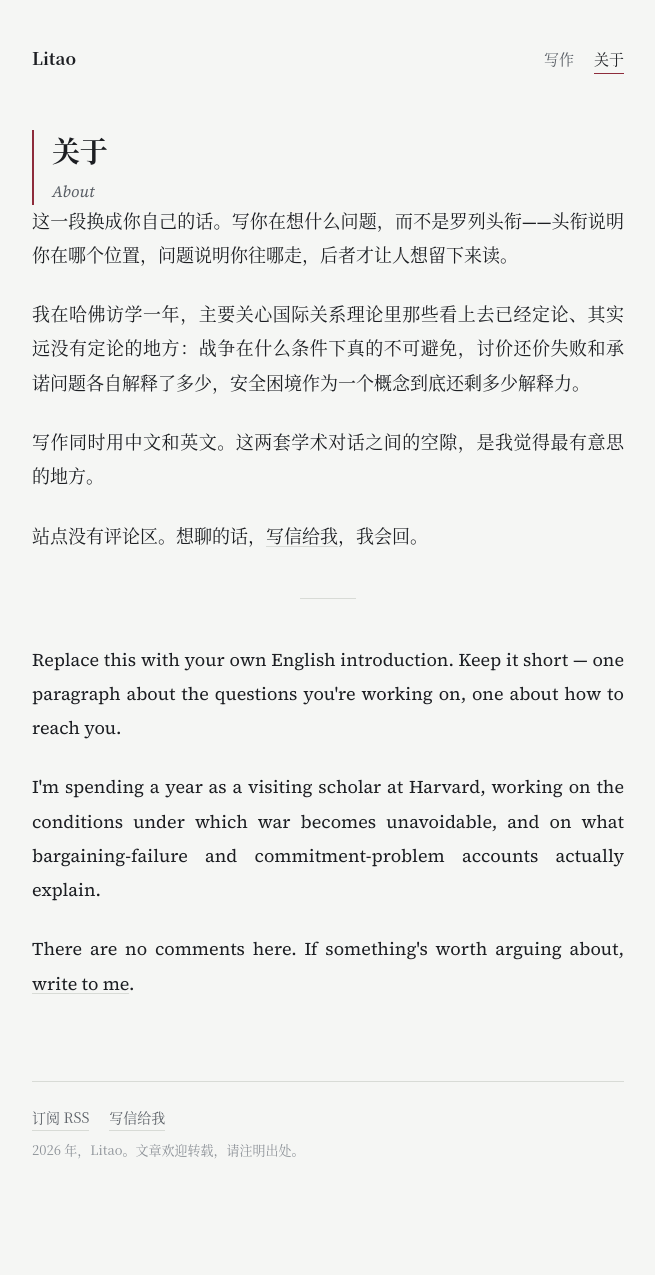
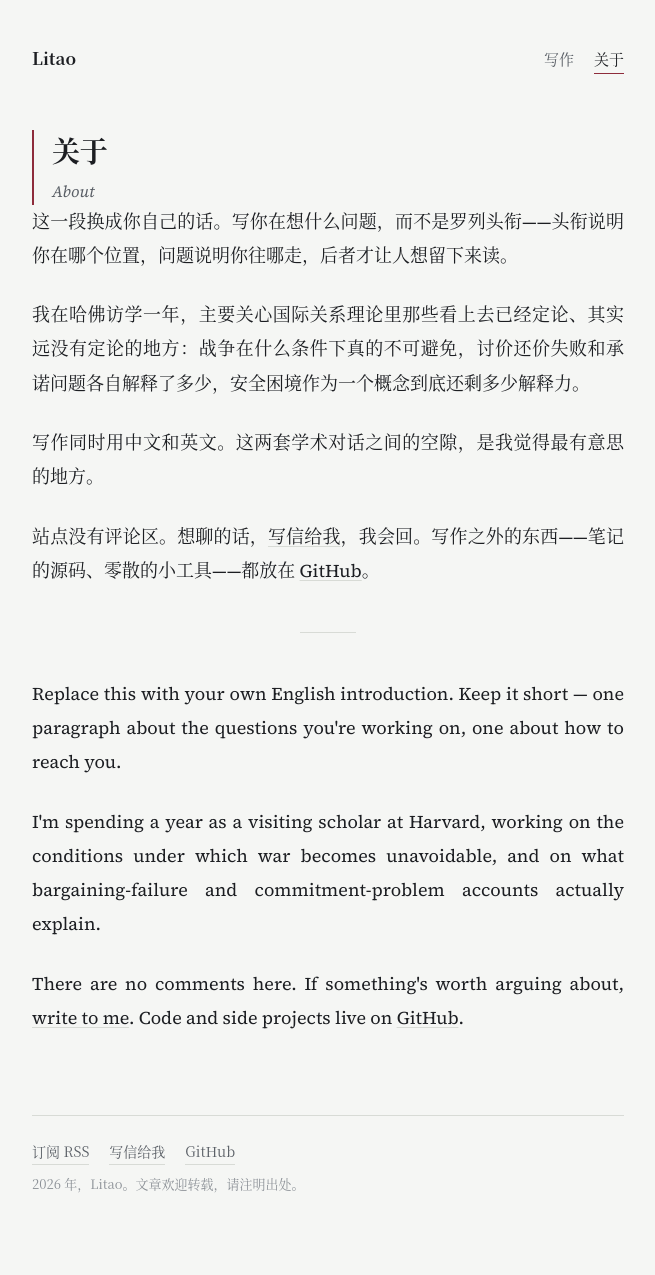
Before and after one commit to thetaaaaa/thetaaaaa.github.io, a Jekyll site: the page built from about.md, in a window 1280 px wide. Shown: the whole page, without its empty margins (312-967 px from the left). Built offline with Jekyll 4.4.1, drawn with Linux system fonts in a browser that asks for light colours; before the commit the page ends 1241 px from its top, so only the background shows below that.

Commit message:
添加 GitHub 主页链接
页脚（全站）和「关于」页中英两段各链到 github.com/thetaaaaa。
用户名存为 _config.yml 里的 github_username，以后只需改一处。

Co-Authored-By: Claude Opus 5 (1M context) <noreply@anthropic.com>

```diff
--- a/_config.yml
+++ b/_config.yml
@@ -8,6 +8,7 @@ tagline: "国际关系理论、政治哲学，以及一些日常的困惑。"
 tagline_en: "Notes on international relations theory and political philosophy."
 
 email: "you@example.com"             # 页脚的联系邮箱
+github_username: "thetaaaaa"        # GitHub 用户名，页脚和「关于」页会链到你的主页
 url: "https://thetaaaaa.github.io"    # 换成你的 GitHub 用户名
 baseurl: ""                          # 用 USERNAME.github.io 仓库就留空
 
--- a/_includes/footer.html
+++ b/_includes/footer.html
@@ -2,6 +2,9 @@
   <p class="colophon-links">
     <a href="{{ '/feed.xml' | relative_url }}">订阅 RSS</a>
     <a href="mailto:{{ site.email }}">写信给我</a>
+    {%- if site.github_username %}
+    <a href="https://github.com/{{ site.github_username }}" rel="me noopener">GitHub</a>
+    {%- endif %}
   </p>
   <p class="colophon-note">
     {{ 'now' | date: "%Y" }} 年，{{ site.title }}。文章欢迎转载，请注明出处。
--- a/about.md
+++ b/about.md
@@ -11,7 +11,7 @@ permalink: /about/
 
 写作同时用中文和英文。这两套学术对话之间的空隙，是我觉得最有意思的地方。
 
-站点没有评论区。想聊的话，[写信给我](mailto:{{ site.email }})，我会回。
+站点没有评论区。想聊的话，[写信给我](mailto:{{ site.email }})，我会回。写作之外的东西——笔记的源码、零散的小工具——都放在 [GitHub](https://github.com/{{ site.github_username }})。
 
 <hr>
 
@@ -19,4 +19,4 @@ Replace this with your own English introduction. Keep it short — one paragraph
 
 I'm spending a year as a visiting scholar at Harvard, working on the conditions under which war becomes unavoidable, and on what bargaining-failure and commitment-problem accounts actually explain.
 
-There are no comments here. If something's worth arguing about, [write to me](mailto:{{ site.email }}).
+There are no comments here. If something's worth arguing about, [write to me](mailto:{{ site.email }}). Code and side projects live on [GitHub](https://github.com/{{ site.github_username }}).
```
